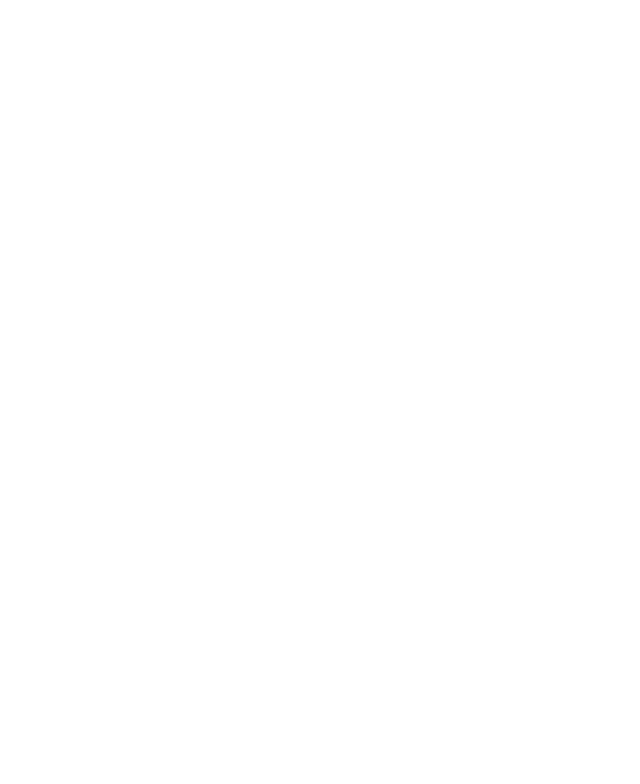
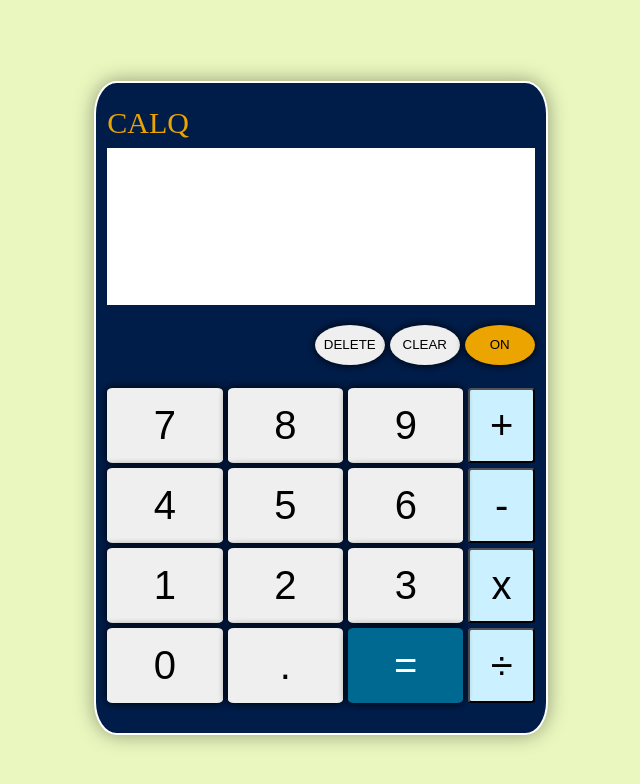
Before and after one commit to Dorb22/calculator, a plain HTML site: page index.html in a window 1280 px wide. Shown: the whole page, without its empty margins (319-959 px from the left). Drawn offline with Linux system fonts and the light colour scheme.

Commit message:
Make html and style basic components

```diff
--- a/index.html
+++ b/index.html
@@ -4,10 +4,51 @@
     <meta charset="UTF-8">
     <meta http-equiv="X-UA-Compatible" content="IE=edge">
     <meta name="viewport" content="width=device-width, initial-scale=1.0">
+    <link rel="stylesheet" href="style.css">
     <script src="script.js" defer></script>
     <title>Calculator</title>
 </head>
 <body>
+    <div class="calculator">
+        <div class="title">
+            <div class="icon"></div>
+            <div class="name">CALQ</div>
+        </div>
+        <div class="display"></div>
+            <div class="past"></div>
+            <div class="current"></div>
+       <div class="options">
+            <button class="delete button">DELETE</button>
+            <button class="clear button">CLEAR</button>
+            <button class="on button">ON</button>
+       </div>
+       <div class="buttons">
+        <div class="row1">
+            <button class="seven number">7</button>
+            <button class="eight number">8</button>
+            <button class="nine number">9</button>
+            <button class="plus operator">+</button>
+        </div>
+        <div class="row2">
+            <button class="four number">4</button>
+            <button class="five number">5</button>
+            <button class="six number">6</button>
+            <button class="minus operator">-</button>
+        </div>
+        <div class="row3">
+            <button class="one number">1</button>
+            <button class="two number">2</button>
+            <button class="three number">3</button>
+            <button class="times operator">x</button>
+        </div>
+        <div class="row4">
+            <button class="zero number">0</button>
+            <button class="dot number">.</button>
+            <button class="equals number">=</button>
+            <button class="divide operator">÷</button>
+        </div>
+       </div>
+    </div>
 
 </body>
 </html>
--- /dev/null
+++ b/style.css
@@ -0,0 +1,106 @@
+body{
+    background-color: #EAF8BF;
+    height: 100vh;
+    display: flex;
+    justify-content: center;
+    align-items: center;
+}
+
+.calculator{
+    height: 650px;
+    width: 450px;
+    background-color: #001D4A;
+    display: flex;
+    flex-direction: column;
+    justify-content: space-evenly;
+    align-items: center;
+    filter: drop-shadow(0px 0px 10px rgba(0, 0, 0, 0.386));
+    border-radius: 5%;
+    border: 2px solid white;
+}
+
+.title{
+    display: flex;
+    width: 95%;
+    height: 5%;
+    margin-top: 5%;
+    margin-bottom: 10px;
+}
+
+.name{
+    color: #ECA400;
+    font-size: 30px;
+}
+
+.display{
+    display: flex;
+    justify-content: center;
+    align-items: center;
+    width: 95%;
+    height: 25%;
+    background-color: white;
+    margin-bottom: 20px;
+}
+
+.options{
+    display: flex;
+    width: 95%;
+    height: 10%;
+    gap: 5px;
+    justify-content: end;
+}
+
+.buttons{
+    width: 95%;
+    height: 55%;
+    display: flex;
+    flex-direction: column;
+    gap: 5px;
+}
+
+.button{
+    height: 40px;
+    width: 70px;
+    border-radius: 50%;
+    border-style: none;
+    filter: drop-shadow(0px 0px 5px black);
+}
+
+.number{
+    font-size: 40px;
+    width: 28%;
+    height: 75px;
+    filter: drop-shadow(0px 0px 5px black);
+    border-style: none;
+    border-radius: 5%;
+}
+
+.operator{
+    font-size: 40px;
+    width: 16%;
+    border-radius: 5%;
+}
+
+.row1,
+.row2,
+.row3,
+.row4{
+    display: flex;
+    gap: 5px;
+}
+
+.on{
+    background-color: #ECA400;
+}
+
+.equals{
+    background-color: #006992;
+    color: white;
+}
+
+.plus,
+.minus,
+.times,
+.divide{
+    background-color: #cbf0ff;
+}
```
